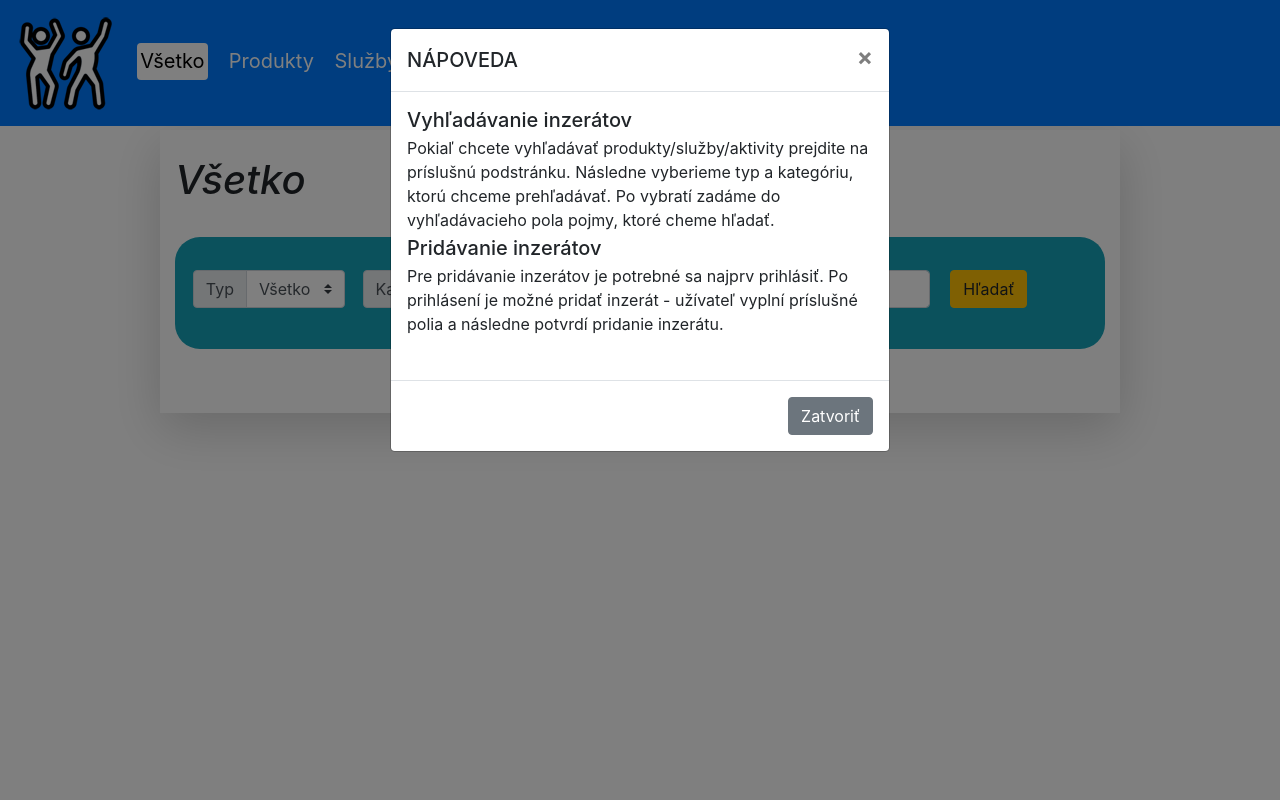
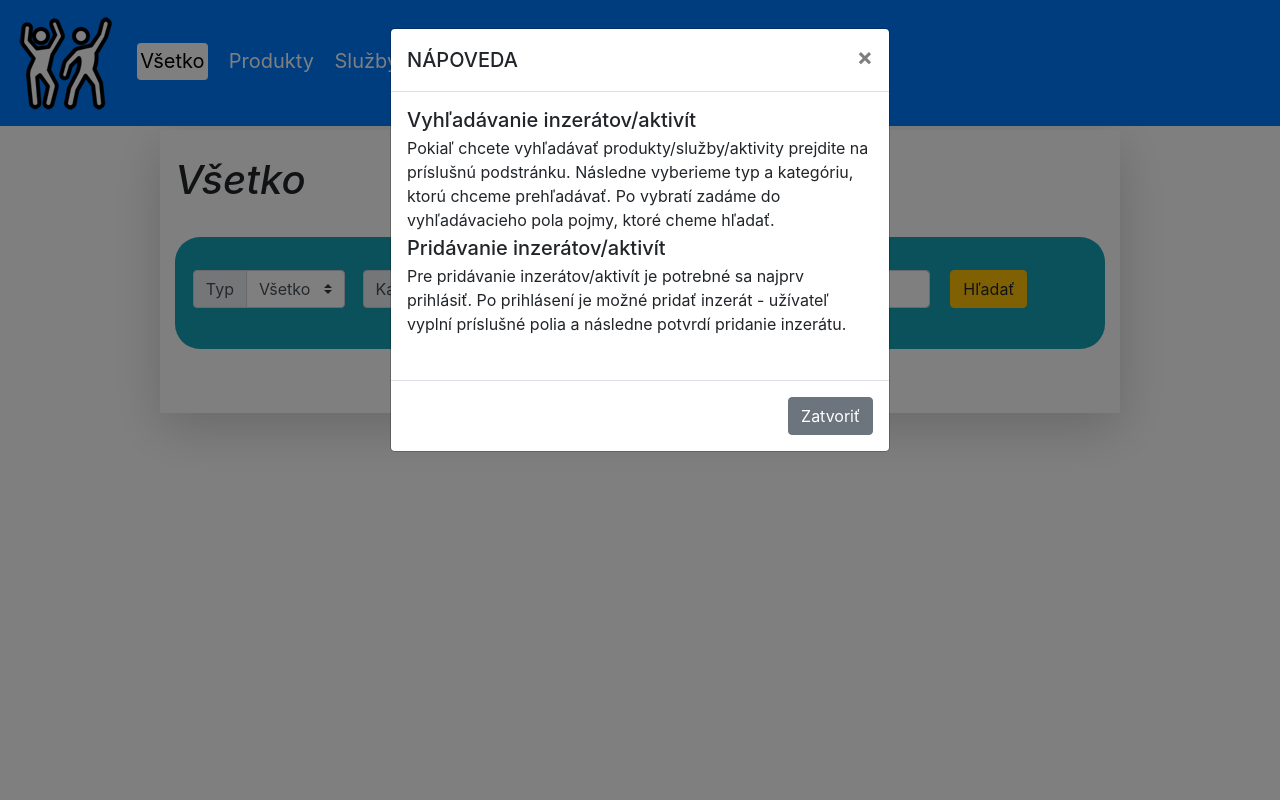
Before and after one commit to KosoScythe/internatnyportal, a PHP site: page /vsetko.html in a window 1280 px wide, after a click that opens the changed part. Run offline with PHP 8.4, Linux system fonts and the light colour scheme; some libraries are stand-ins or nearby versions.

Commit message:
/aktivít

```diff
--- a/aktivity.html
+++ b/aktivity.html
@@ -154,7 +154,7 @@
 						<div class="d-flex w-100 justify-content-between">
 							<h5 class="mb-1">Pridávanie inzerátov</h5>
 						</div>
-						<p class="mb-1">Pre pridávanie inzerátov je potrebné sa najprv prihlásiť.
+						<p class="mb-1">Pre pridávanie inzerátov/aktivít je potrebné sa najprv prihlásiť.
 							Po prihlásení je možné pridať inzerát - užívateľ vyplní príslušné polia a následne potvrdí pridanie inzerátu.</p>
 						<br>
 					</div>
@@ -179,7 +179,7 @@
 						<div class="d-flex w-100 justify-content-between">
 							<h5 class="mb-1">Pridávanie inzerátov</h5>
 						</div>
-						<p class="mb-1">Pre pridávanie inzerátov je potrebné sa najprv prihlásiť. Po prihlásení je možné pridať inzerát - užívateľ vyplní príslušné polia a následne potvrdí pridanie inzerátu. </p>
+						<p class="mb-1">Pre pridávanie inzerátov/aktivít je potrebné sa najprv prihlásiť. Po prihlásení je možné pridať inzerát - užívateľ vyplní príslušné polia a následne potvrdí pridanie inzerátu. </p>
 						<br>
 						<b>Prihláste sa prosím.</b><fb:login-button scope='public_profile,email' onlogin='checkLoginState();'></fb:login-button>
 					</div>
--- a/index.php
+++ b/index.php
@@ -119,7 +119,7 @@
 						<div class="d-flex w-100 justify-content-between">
 							<h5 class="mb-1">Pridávanie inzerátov</h5>
 						</div>
-						<p class="mb-1">Pre pridávanie inzerátov je potrebné sa najprv prihlásiť.
+						<p class="mb-1">Pre pridávanie inzerátov/aktivít je potrebné sa najprv prihlásiť.
 							Po prihlásení je možné pridať inzerát - užívateľ vyplní príslušné polia a následne potvrdí pridanie inzerátu.</p>
 						<br>
 					</div>
@@ -144,7 +144,7 @@
 						<div class="d-flex w-100 justify-content-between">
 							<h5 class="mb-1">Pridávanie inzerátov</h5>
 						</div>
-						<p class="mb-1">Pre pridávanie inzerátov je potrebné sa najprv prihlásiť. Po prihlásení je možné pridať inzerát - užívateľ vyplní príslušné polia a následne potvrdí pridanie inzerátu. </p>
+						<p class="mb-1">Pre pridávanie inzerátov/aktivít je potrebné sa najprv prihlásiť. Po prihlásení je možné pridať inzerát - užívateľ vyplní príslušné polia a následne potvrdí pridanie inzerátu. </p>
 						<br>
 						<b>Prihláste sa prosím.</b><fb:login-button scope='public_profile,email' onlogin='checkLoginState();'></fb:login-button>
 					</div>
--- a/inzerat_uprav.html
+++ b/inzerat_uprav.html
@@ -144,7 +144,7 @@
 						<div class="d-flex w-100 justify-content-between">
 							<h5 class="mb-1">Pridávanie inzerátov</h5>
 						</div>
-						<p class="mb-1">Pre pridávanie inzerátov je potrebné sa najprv prihlásiť.
+						<p class="mb-1">Pre pridávanie inzerátov/aktivít je potrebné sa najprv prihlásiť.
 							Po prihlásení je možné pridať inzerát - užívateľ vyplní príslušné polia a následne potvrdí pridanie inzerátu.</p>
 						<br>
 					</div>
@@ -167,9 +167,9 @@
 					</div>
 					<div class="modal-body">
 						<div class="d-flex w-100 justify-content-between">
-							<h5 class="mb-1">Pridávanie inzerátov</h5>
+							<h5 class="mb-1">Pridávanie inzerátov/aktivít</h5>
 						</div>
-						<p class="mb-1">Pre pridávanie inzerátov je potrebné sa najprv prihlásiť. Po prihlásení je možné pridať inzerát - užívateľ vyplní príslušné polia a následne potvrdí pridanie inzerátu. </p>
+						<p class="mb-1">Pre pridávanie inzerátov/aktivít je potrebné sa najprv prihlásiť. Po prihlásení je možné pridať inzerát - užívateľ vyplní príslušné polia a následne potvrdí pridanie inzerátu. </p>
 						<br>
 						<b>Prihláste sa prosím.</b><fb:login-button scope='public_profile,email' onlogin='checkLoginState();'></fb:login-button>
 					</div>
--- a/vsetko.html
+++ b/vsetko.html
@@ -133,14 +133,14 @@
 					</div>
 					<div class="modal-body">
 						<div class="d-flex w-100 justify-content-between">
-							<h5 class="mb-1">Vyhľadávanie inzerátov</h5>
+							<h5 class="mb-1">Vyhľadávanie inzerátov/aktivít</h5>
 						</div>
 						<p class="mb-1">Pokiaľ chcete vyhľadávať produkty/služby/aktivity prejdite na príslušnú podstránku. Následne vyberieme typ a kategóriu, ktorú chceme prehľadávať.
 							Po vybratí zadáme do vyhľadávacieho pola pojmy, ktoré cheme hľadať.
 						<div class="d-flex w-100 justify-content-between">
-							<h5 class="mb-1">Pridávanie inzerátov</h5>
+							<h5 class="mb-1">Pridávanie inzerátov/aktivít</h5>
 						</div>
-						<p class="mb-1">Pre pridávanie inzerátov je potrebné sa najprv prihlásiť.
+						<p class="mb-1">Pre pridávanie inzerátov/aktivít je potrebné sa najprv prihlásiť.
 							Po prihlásení je možné pridať inzerát - užívateľ vyplní príslušné polia a následne potvrdí pridanie inzerátu.</p>
 						<br>
 					</div>
@@ -163,9 +163,9 @@
 					</div>
 					<div class="modal-body">
 						<div class="d-flex w-100 justify-content-between">
-							<h5 class="mb-1">Pridávanie inzerátov</h5>
+							<h5 class="mb-1">Pridávanie inzerátov/aktivít</h5>
 						</div>
-						<p class="mb-1">Pre pridávanie inzerátov je potrebné sa najprv prihlásiť. Po prihlásení je možné pridať inzerát - užívateľ vyplní príslušné polia a následne potvrdí pridanie inzerátu. </p>
+						<p class="mb-1">Pre pridávanie inzerátov/aktivít je potrebné sa najprv prihlásiť. Po prihlásení je možné pridať inzerát - užívateľ vyplní príslušné polia a následne potvrdí pridanie inzerátu. </p>
 						<br>
 						<b>Prihláste sa prosím.</b><fb:login-button scope='public_profile,email' onlogin='checkLoginState();'></fb:login-button>
 					</div>
```
Also changed, not shown: inzerat.html (+4 -4 lines), moj_profil.html (+4 -4 lines), portal.html (+5 -5 lines), produkty.html (+5 -5 lines), sluzby.html (+5 -5 lines).
